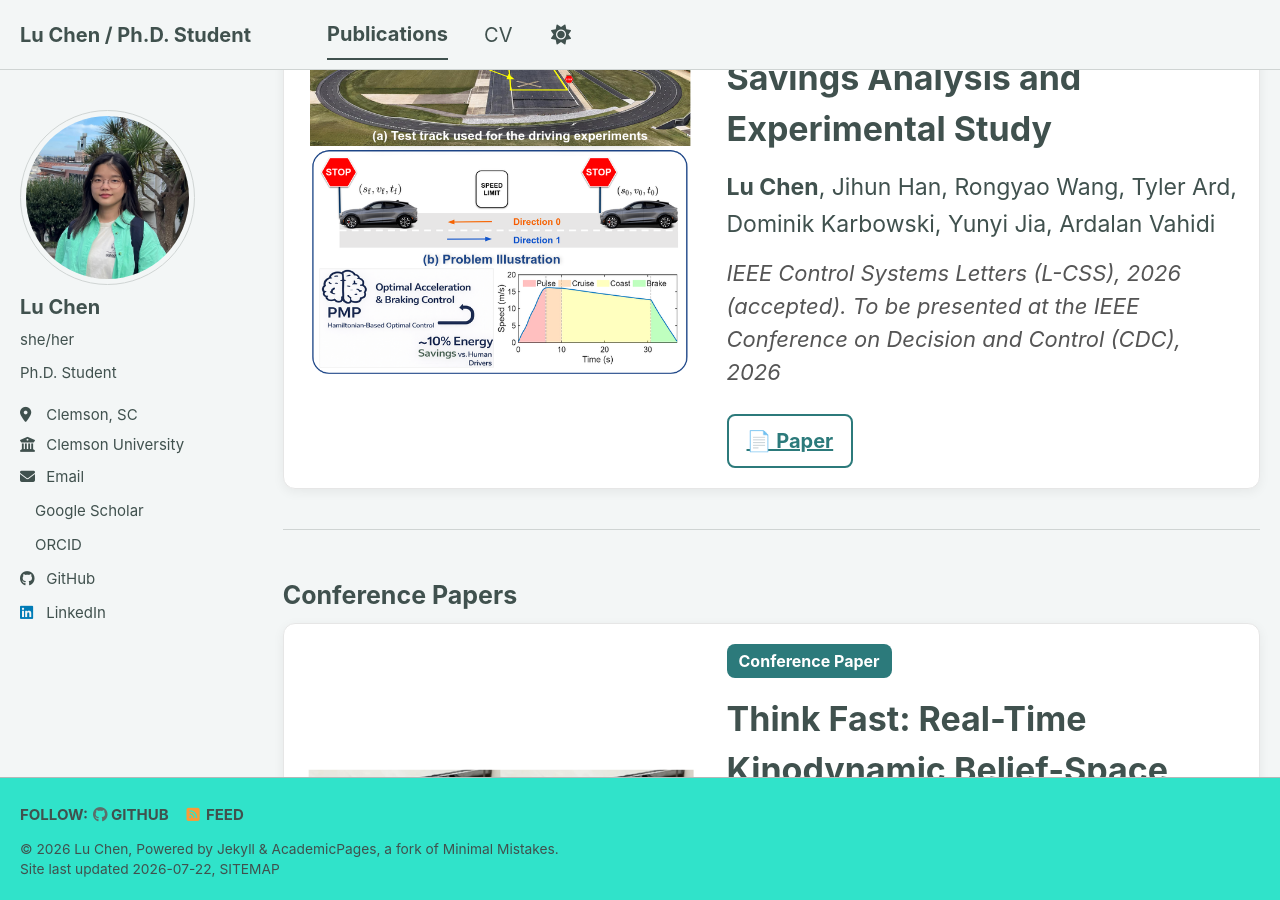
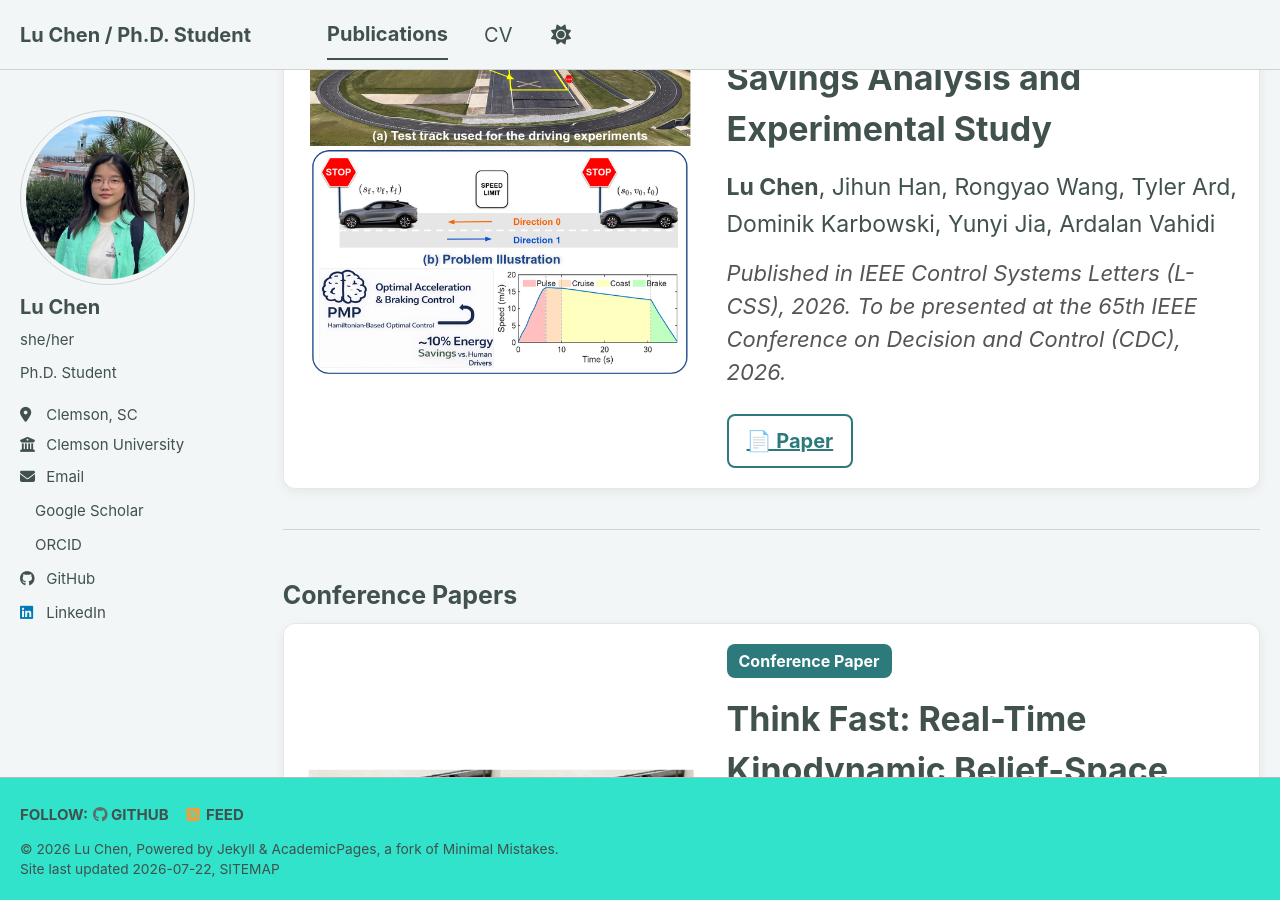
Before and after one commit to lulubell-2/lulubell-2.github.io, a Jekyll site: the page built from _pages/publications.html, in a window 1280 px wide and 900 px high, scrolled down 354 px. Built offline with Jekyll 4.4.1, drawn with Linux system fonts in a browser that asks for light colours; a style sheet for code colours, icons or effects is not loaded.

Commit message:
Update publications.html

```diff
--- a/_pages/publications.html
+++ b/_pages/publications.html
@@ -108,7 +108,7 @@ Ardalan Vahidi
 </div>
 
 <div class="pub-venue">
-IEEE Control Systems Letters (L-CSS), 2026 (accepted). To be presented at the IEEE Conference on Decision and Control (CDC), 2026
+Published in IEEE Control Systems Letters (L-CSS), 2026. To be presented at the 65th IEEE Conference on Decision and Control (CDC), 2026.
 </div>
 
 <div class="pub-links">
```
